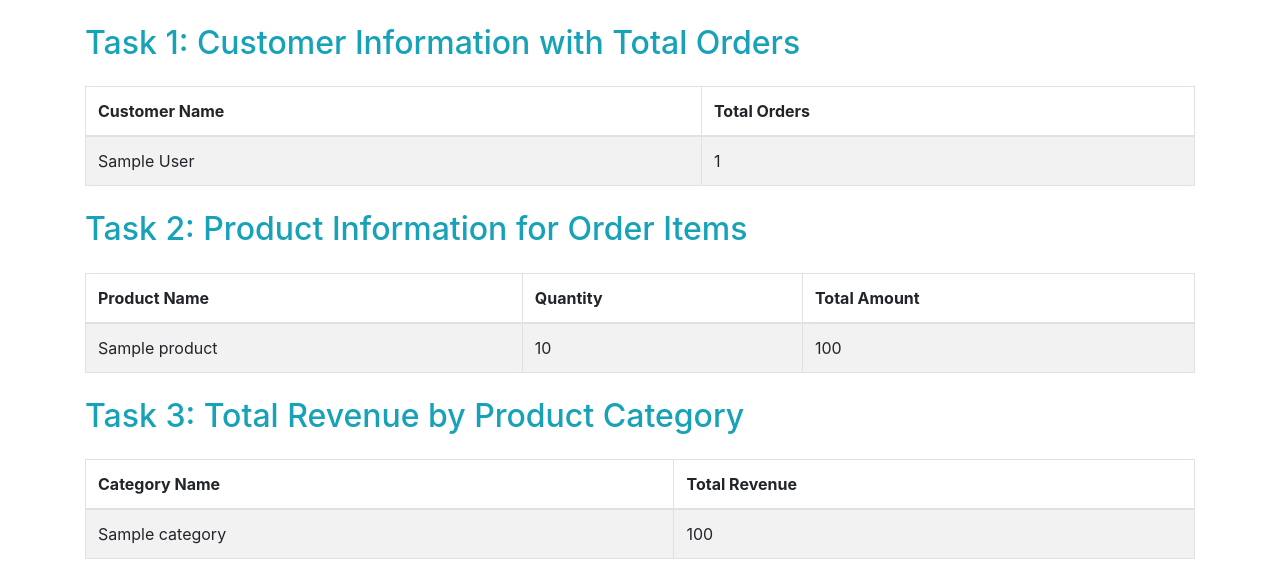
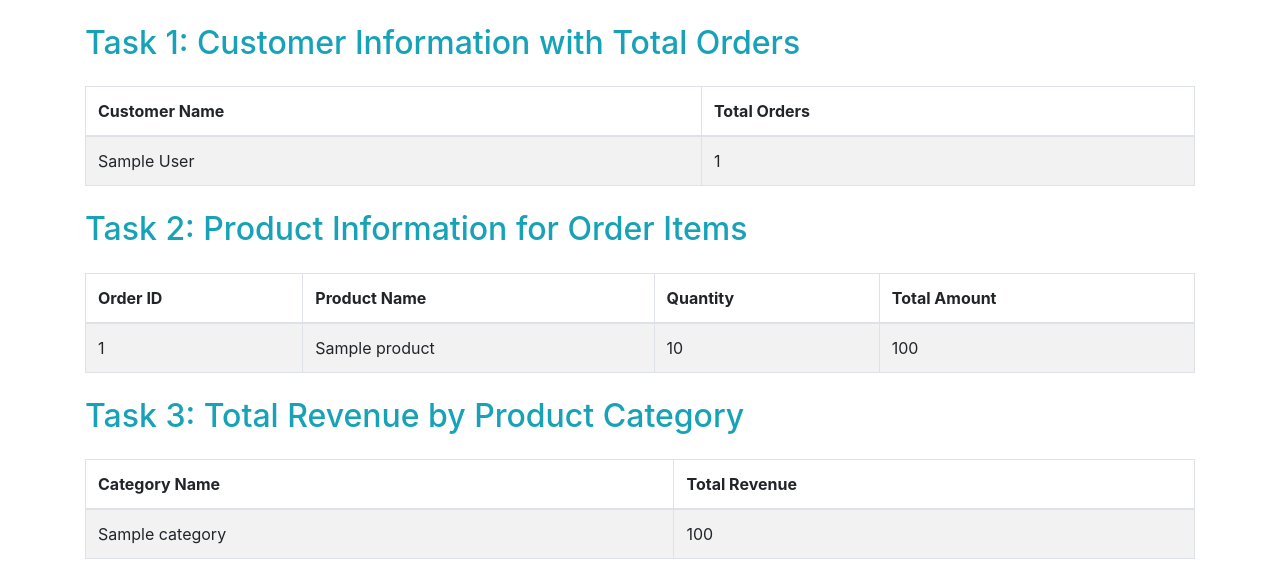
Before and after one commit to tarekpredix/module6, a PHP site: page / in a window 1280 px wide. Shown: the top 563 px of the page. Run offline with PHP 8.4, Linux system fonts and the light colour scheme; tables that the repository leaves empty or names only in its code hold one stand-in row (values such as "Sample post").

Commit message:
business model updated

```diff
--- a/index.php
+++ b/index.php
@@ -26,10 +26,11 @@ $result_task1 = $conn->query($query_task1);
 
 // Task 2: Retrieve product name, quantity, and total amount for each order item
 $query_task2 = "
-    SELECT Products.name AS product_name, Order_Items.quantity, (Order_Items.quantity * Order_Items.unit_price) AS total_amount
-    FROM Order_Items
-    JOIN Products ON Order_Items.product_id = Products.product_id
-    ORDER BY Order_Items.order_item_id ASC;
+    SELECT OI.order_id, P.name AS product_name, OI.quantity, (OI.quantity * OI.unit_price) AS total_amount
+    FROM Order_Items OI
+    JOIN Products P ON OI.product_id = P.product_id
+    ORDER BY OI.order_id ASC;
+
 ";
 
 $result_task2 = $conn->query($query_task2);
@@ -96,6 +97,7 @@ $conn->close();
         <table class="table table-striped table-bordered">
             <thead>
                 <tr>
+                    <th>Order ID</th>
                     <th>Product Name</th>
                     <th>Quantity</th>
                     <th>Total Amount</th>
@@ -104,6 +106,7 @@ $conn->close();
             <tbody>
                 <?php while ($row = $result_task2->fetch_assoc()) { ?>
                     <tr>
+                        <td><?= $row['order_id'] ?></td>
                         <td><?= $row['product_name'] ?></td>
                         <td><?= $row['quantity'] ?></td>
                         <td><?= $row['total_amount'] ?></td>
```
Also changed, not shown: query_task.sql (+5 -5 lines).
